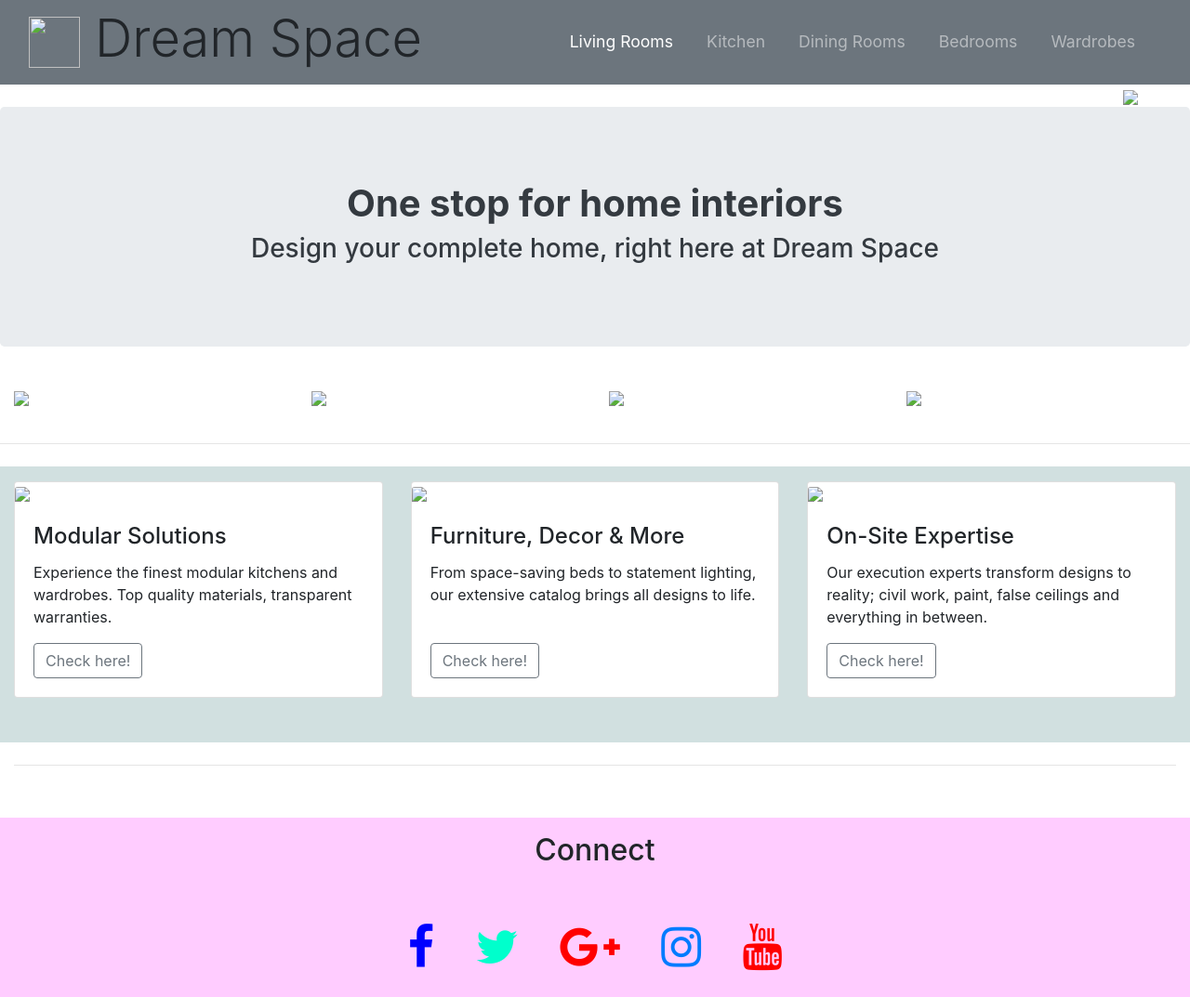
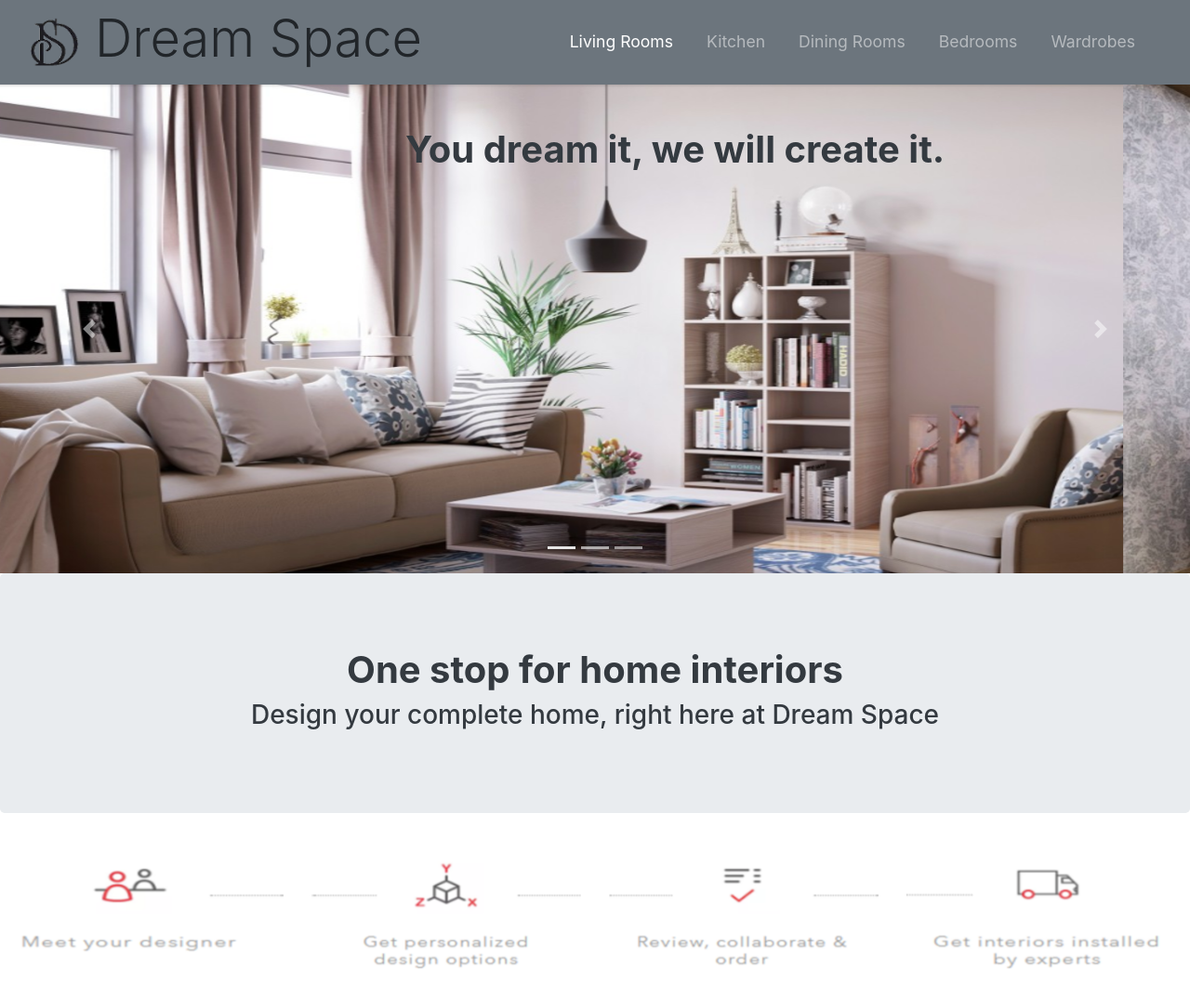
Before and after one commit to sukritishah15/DreamSpace, a plain HTML site: page index.html in a window 1280 px wide. Shown: the top 1073 px of the page at 93% size. Drawn offline with nearby package versions, Linux system fonts and the light colour scheme.

Commit message:
Updating index.html

```diff
--- a/index.html
+++ b/index.html
@@ -11,7 +11,7 @@
 
 	<!--To add a favicon, i.e. image in title bar, we have the following two lines of code-->
 	<title>Dream Space</title>
-    <link rel='shortcut icon' type='image/x-icon' href='dslogotrans.png' />
+    <link rel='shortcut icon' type='image/x-icon' href='images/dslogotrans.png' />
 
 	<!--For bootsrap including CDN-->
 				<!-- Latest compiled and minified CSS -->
@@ -44,7 +44,7 @@
 			bg-secondary makes the background color grey
 		-->
 	 <div class="container-fluid">  <!--This is for 100% width -->
-	 	<a class="navbar-brand" href="#"><img src="dslogotrans.png" width=55px height=55px></a>
+	 	<a class="navbar-brand" href="#"><img src="images/dslogotrans.png" width=55px height=55px></a>
 	 	<h1 class="display-4">Dream Space</h1>
 		<!--The following will add the toggle button, which will be visible when sreen width is reduced-->
 	 	<button class="navbar-toggler" type="button" data-toggle="collapse" data-target="#navbarResponsive">
@@ -85,17 +85,17 @@
 
 		<div class="carousel-inner">
 			<div class="carousel-item active">
-				<img src="imageedit_0.png">
+				<img src="images/imageedit_0.png">
 				<h1 class="carousel-caption text-dark font-weight-bolder text-right">
 				You dream it, we will create it.<br><br><br><br><br><br><br><br><br></h1>
 			</div>
 			<div class="carousel-item">
-				<img src="imageedit_1.png">
+				<img src="images/imageedit_1.png">
 				<h1 class="carousel-caption text-dark font-weight-bolder text-center">
 				Live life in style.<br><br><br><br><br><br><br><br><br></h1>
 			</div>
 			<div class="carousel-item">
-				<img src="imageedit_2.png">
+				<img src="images/imageedit_2.png">
 				<h1 class="carousel-caption text-dark font-weight-bolder text-right">
 				Delve into delicious recipies, with the<br> comfort of open spaces.<br><br><br><br><br><br><br><br>
 				</h1>
@@ -124,10 +124,10 @@
 
 	<div class="container-fluid">
 		<div class="row">
-				<img src="design1_1.png" class="col-xs-6 col-sm-4 col-lg-3 img-responsive" style="margin: 0 auto;">
-				<img src="design1_2.png" class="col-xs-6 col-sm-4 col-lg-3 img-responsive" style="margin: 0 auto;">
-				<img src="design1_3.png" class="col-xs-6 col-sm-4 col-lg-3 img-responsive" style="margin: 0 auto;">
-				<img src="design1_4.png" class="col-xs-6 col-sm-4 col-lg-3 img-responsive" style="margin: 0 auto;">
+				<img src="images/design1_1.png" class="col-xs-6 col-sm-4 col-lg-3 img-responsive" style="margin: 0 auto;">
+				<img src="images/design1_2.png" class="col-xs-6 col-sm-4 col-lg-3 img-responsive" style="margin: 0 auto;">
+				<img src="images/design1_3.png" class="col-xs-6 col-sm-4 col-lg-3 img-responsive" style="margin: 0 auto;">
+				<img src="images/design1_4.png" class="col-xs-6 col-sm-4 col-lg-3 img-responsive" style="margin: 0 auto;">
 		</div>
 	</div>
 
@@ -140,7 +140,7 @@
 			<div class="col-md-4">
 				<div class="card">
 					<div>
-						<img class="card-img-top" src="card1.png">
+						<img class="card-img-top" src="images/card1.png">
 						<div class="card-body">
 							<h4 class="card-title">Modular Solutions</h4>
 							<p class="card-text">Experience the finest modular kitchens and wardrobes.
@@ -153,7 +153,7 @@
 			<div class="col-md-4">
 				<div class="card">
 					<div>
-						<img class="card-img-top" src="card2.png">
+						<img class="card-img-top" src="images/card2.png">
 						<div class="card-body">
 							<h4 class="card-title">Furniture, Decor & More</h4>
 							<p class="card-text">From space-saving beds to statement lighting,
@@ -166,7 +166,7 @@
 			<div class="col-md-4">
 				<div class="card">
 					<div>
-						<img class="card-img-top" src="card3.png">
+						<img class="card-img-top" src="images/card3.png">
 						<div class="card-body">
 							<h4 class="card-title">On-Site Expertise</h4>
 							<p class="card-text">Our execution experts transform designs to reality; civil work, paint, false ceilings and everything in between.</p>
```
